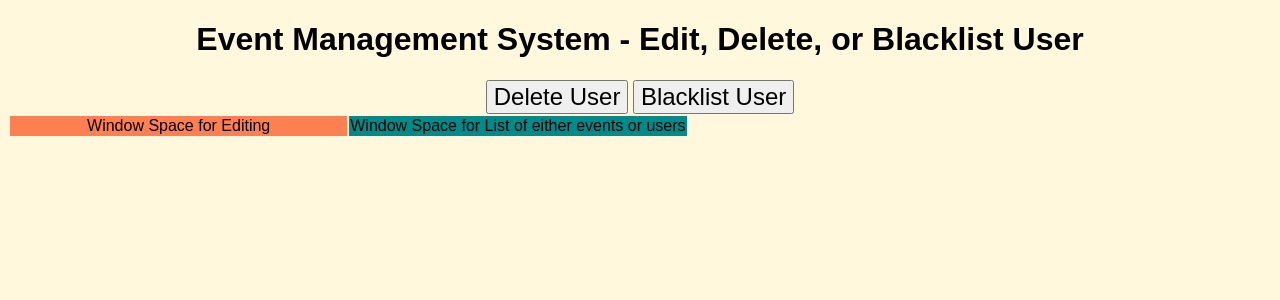
After one commit to itbankol/CIS440Project1, a Django app: template CIS440_Project_1/orion/templates/orion/edit_user.html in a window 1280 px wide. The commit adds this page. Shown: the top 300 px of the page. Run offline with Django 3.2, Linux system fonts and the light colour scheme; the template is opened without the code that fills it, so the values that code supplies are empty.

Commit message:
Created HTML's, JS, CSS, and added buttons, Table, and functions

```diff
--- /dev/null
+++ b/CIS440_Project_1/orion/templates/orion/edit_user.html
@@ -0,0 +1,25 @@
+<!DOCTYPE html>
+<html lang="en">
+<head>
+    <meta charset="UTF-8">
+    <meta http-equiv="X-UA-Compatible" content="IE=edge">
+    <meta name="viewport" content="width=device-width, initial-scale=1.0">
+    <title>Edit User</title>
+
+    <link rel="stylesheet" type="text/css" href="style.css">
+</head>
+<body>
+    <h1>Event Management System - Edit, Delete, or Blacklist User</h1>
+    <!-- From Perspective of Staff Member
+         - Edit, Delete, or Blacklist User-->
+    <button id="deleteUserId" onclick=delete_user>Delete User</button>
+    <button id="blacklistId" onclick=blacklist>Blacklist User</button>
+    <table id=editUserTable>
+        <td id=editWindow>Window Space for Editing</td>
+        <td id=listWindow>Window Space for List of either events or users</td>
+    </table>
+
+    <script type="text/javascript" src="index.js"></script>
+
+</body>
+</html>
--- /dev/null
+++ b/CIS440_Project_1/orion/templates/orion/index.js
@@ -0,0 +1,80 @@
+"use strict";
+
+var createUserButton, editUserButton, deleteUserButton, blacklistUserButton;
+var createEventButton, editEventButton, deleteEventButton;
+
+function initialize() {
+    createUserButton = document.getElementById("createUserId");
+    editUserButton = document.getElementById("editUserId");
+    createEventButton = document.getElementById("createEventId");
+    editEventButton = document.getElementById("editEventId");
+    manageBlacklistingButton = document.getElementById("blacklistingId");
+    blacklistButton = document.getElementById("blacklistId");
+} // end of initialize()
+
+//User Management Functions
+function create_user() {
+    // creates user
+
+}
+
+function save_user() {
+    // saves user
+
+}
+
+function edit_user() {
+    // edits user
+
+}
+
+function delete_user() {
+    // deletes user
+
+}
+
+function delete_user_draft() {
+    // deletes user draft
+
+}
+
+function blacklist() {
+    // adds user to blacklist
+
+}
+
+function blacklisting() {
+    // manage blacklisting
+
+}
+
+function remove_from_blacklist() {
+    // remove user from blacklist
+
+}
+
+// Event Management Functions
+function create_event() {
+    // creates event
+
+}
+
+function save_event() {
+    // saves event
+
+}
+
+function edit_event() {
+    // edits event
+
+}
+
+function delete_event() {
+    // deletes event
+
+}
+
+function delete_event_draft() {
+    // deletes event draft
+
+}
--- /dev/null
+++ b/CIS440_Project_1/orion/templates/orion/style.css
@@ -0,0 +1,23 @@
+body {
+	text-align: 		center;
+	font-family: 		sans-serif;
+	background-color: 	cornsilk;
+}
+
+h2 {
+	font-family: 		monospace;
+}
+
+button {
+	font-size: 			1.5em;
+}
+
+#editWindow {
+    width: 50%;
+    background-color: coral;
+}
+
+#listWindow {
+    width: 50%;
+    background-color: darkcyan;
+}
```
Also changed, not shown: CIS440_Project_1/orion/templates/orion/blacklist.html (added, +25 -0 lines), CIS440_Project_1/orion/templates/orion/create_event.html (added, +24 -0 lines), CIS440_Project_1/orion/templates/orion/create_user.html (+11 -2 lines), CIS440_Project_1/orion/templates/orion/edit_event.html (added, +25 -0 lines), CIS440_Project_1/orion/templates/orion/index.html (+9 -1 lines).
